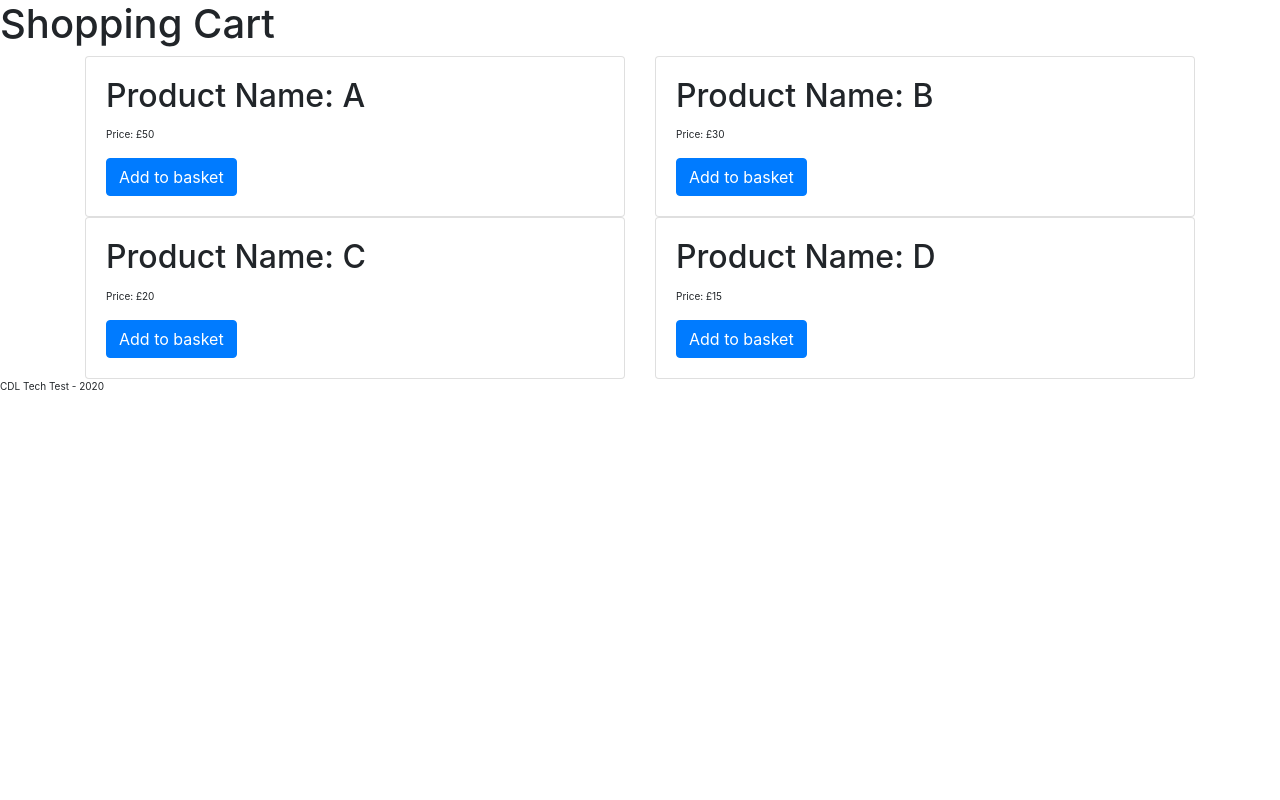
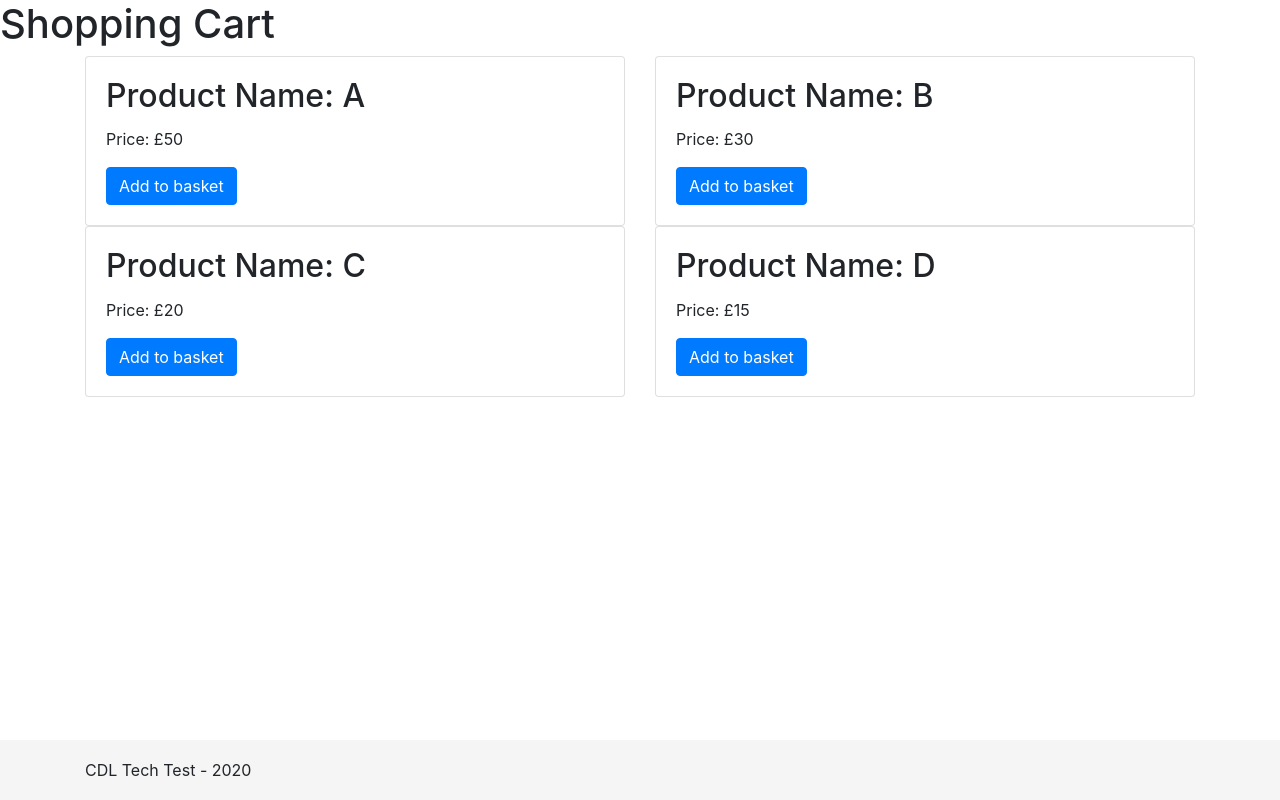
Before and after one commit to Michael-Hutchinson/checkout-system, a React (Create React App) app: page / in a window 1280 px wide. Built offline with nearby package versions, Linux system fonts and the light colour scheme.

Commit message:
footer styling

```diff
--- a/src/assets/css/default.min.css
+++ b/src/assets/css/default.min.css
@@ -1 +1 @@
-body{font-size:10px}
+footer{position:absolute;bottom:0;width:100%;height:60px;line-height:60px;background-color:#f5f5f5}
--- a/src/assets/scss/default.scss
+++ b/src/assets/scss/default.scss
@@ -1,3 +1,8 @@
-body {
-    font-size: 10px;
+footer {
+    position: absolute;
+    bottom: 0;
+    width: 100%;
+    height: 60px;
+    line-height: 60px;
+    background-color: #f5f5f5;
 }
--- a/src/components/footer/footer.js
+++ b/src/components/footer/footer.js
@@ -3,7 +3,9 @@ import React from 'react';
 function Footer() {
   return (
     <footer>
+      <div className="container">
         <p>CDL Tech Test - 2020</p>
+      </div>
     </footer>
   );
 }
```
